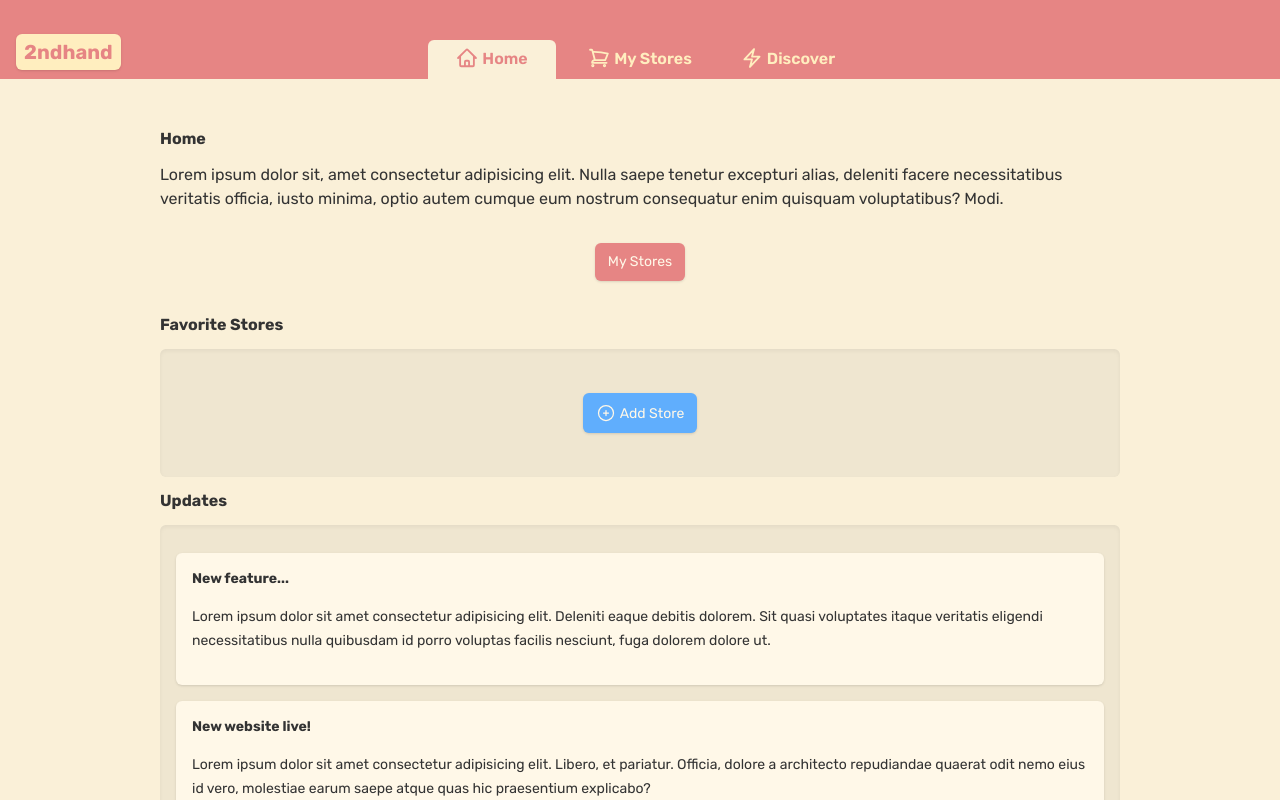
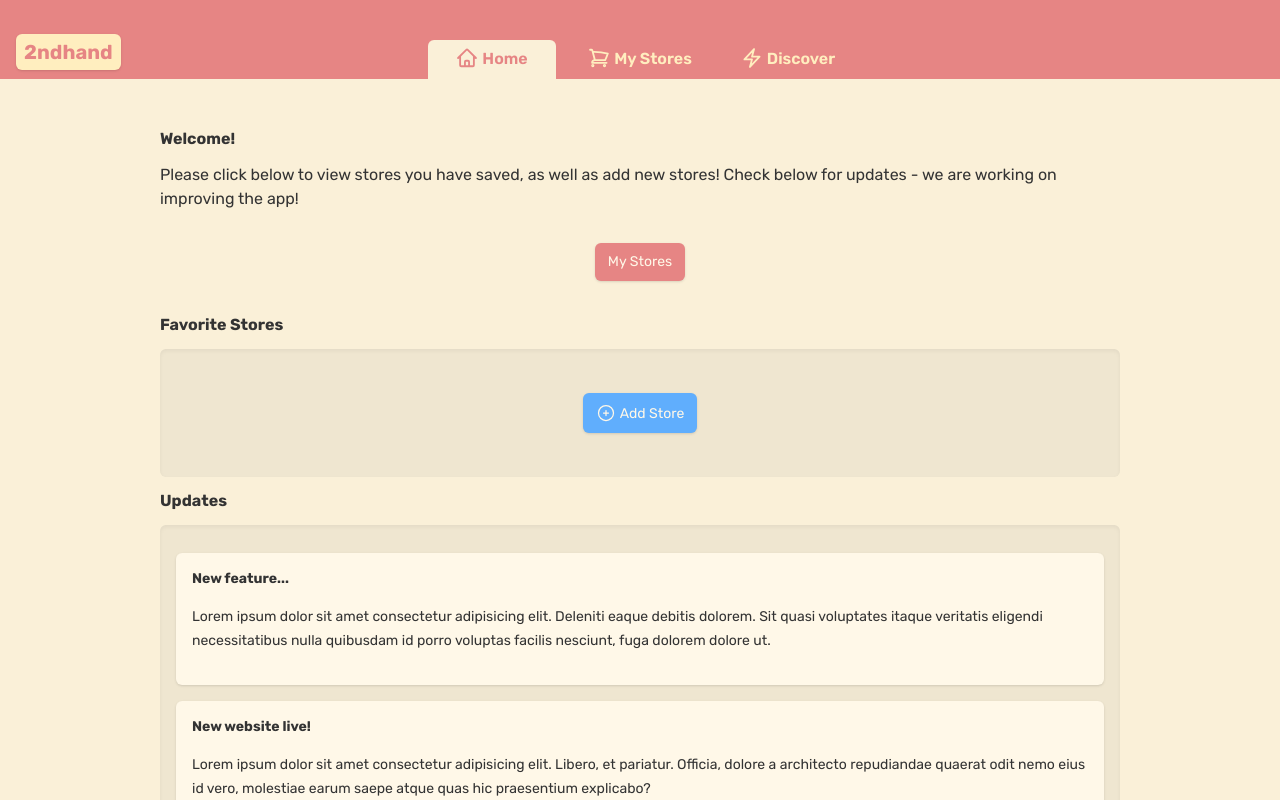
Before and after one commit to benjaminferreira/2ndhand, a Next.js app: page / in a window 1280 px wide. Shown: the top 800 px of the page. Built offline with nearby package versions, Linux system fonts and the light colour scheme.

Commit message:
Adding some homepage text/binding button to add page

```diff
--- a/app/page.jsx
+++ b/app/page.jsx
@@ -3,11 +3,10 @@ import Link from "next/link";
 export default function Home() {
 	return (
 		<main>
-			<h2>Home</h2>
+			<h2>Welcome!</h2>
 			<p>
-				Lorem ipsum dolor sit, amet consectetur adipisicing elit. Nulla saepe tenetur excepturi alias, deleniti
-				facere necessitatibus veritatis officia, iusto minima, optio autem cumque eum nostrum consequatur enim
-				quisquam voluptatibus? Modi.
+				Please click below to view stores you have saved, as well as add new stores! Check below for updates -
+				we are working on improving the app!
 			</p>
 
 			<div className="flex justify-center my-8">
@@ -21,6 +20,10 @@ export default function Home() {
 			<h2>Favorite Stores</h2>
 			<div className="cardback">
 				<div className="flex justify-center my-8">
+					<Link
+						href="/stores/add"
+						tabIndex="-1"
+					>
 						<button className="btn-secondary">
 							<svg
 								fill="none"
@@ -40,6 +43,7 @@ export default function Home() {
 							</svg>
 							<span>Add Store</span>
 						</button>
+					</Link>
 				</div>
 			</div>
 
--- a/app/stores/not-found.jsx
+++ b/app/stores/not-found.jsx
@@ -6,7 +6,7 @@ export default function NotFound() {
 			<h3 className="text-2xl font-bold pb-5">We Hit a Brick Wall.</h3>
 			<p>We could not find the store you were looking for.</p>
 			<p>
-                Go back to your <Link href="/">stores</Link>.
+				Go back to your <Link href="/stores">stores</Link>.
 			</p>
 		</main>
 	);
```
Lines whose indentation alone changed are shown as unchanged.
